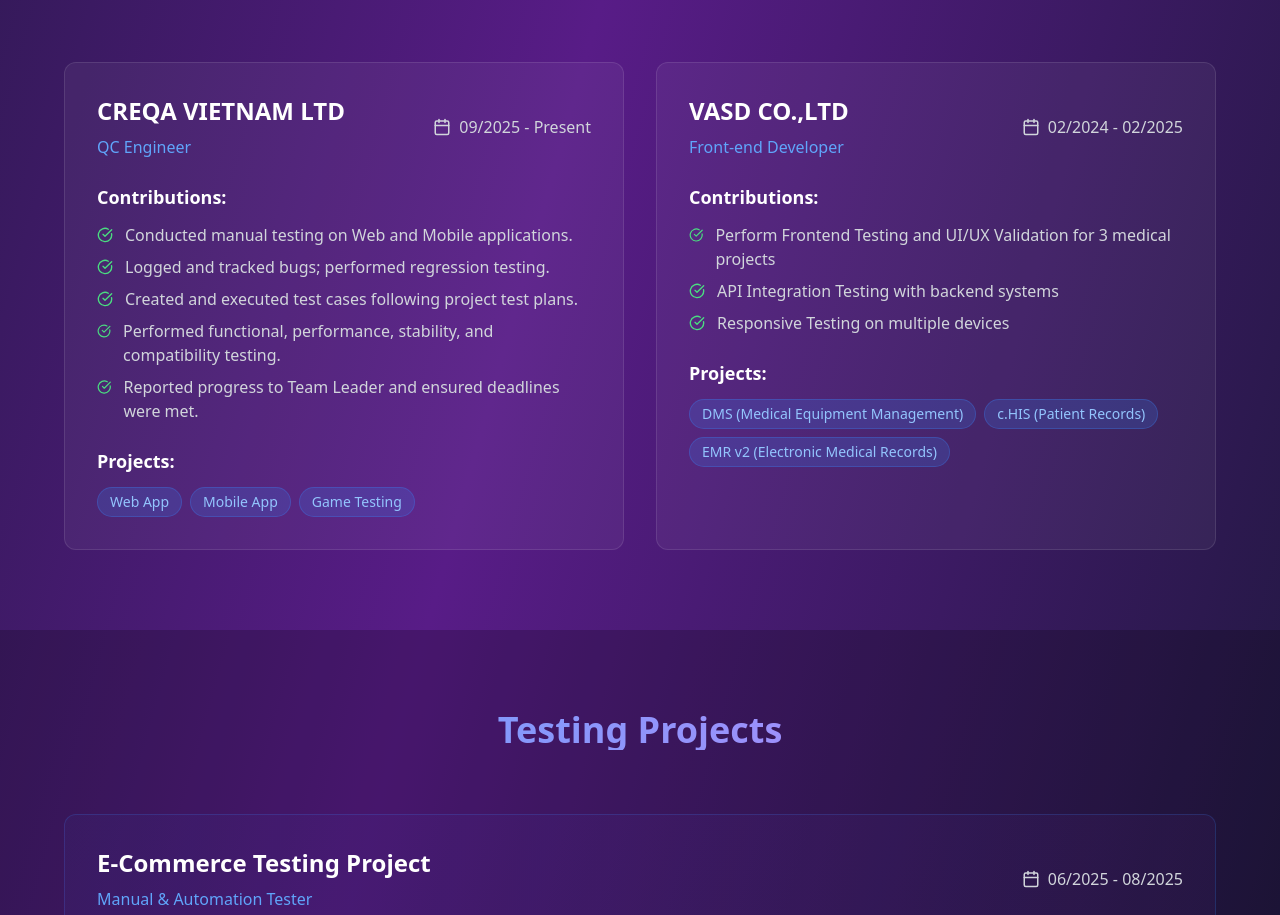
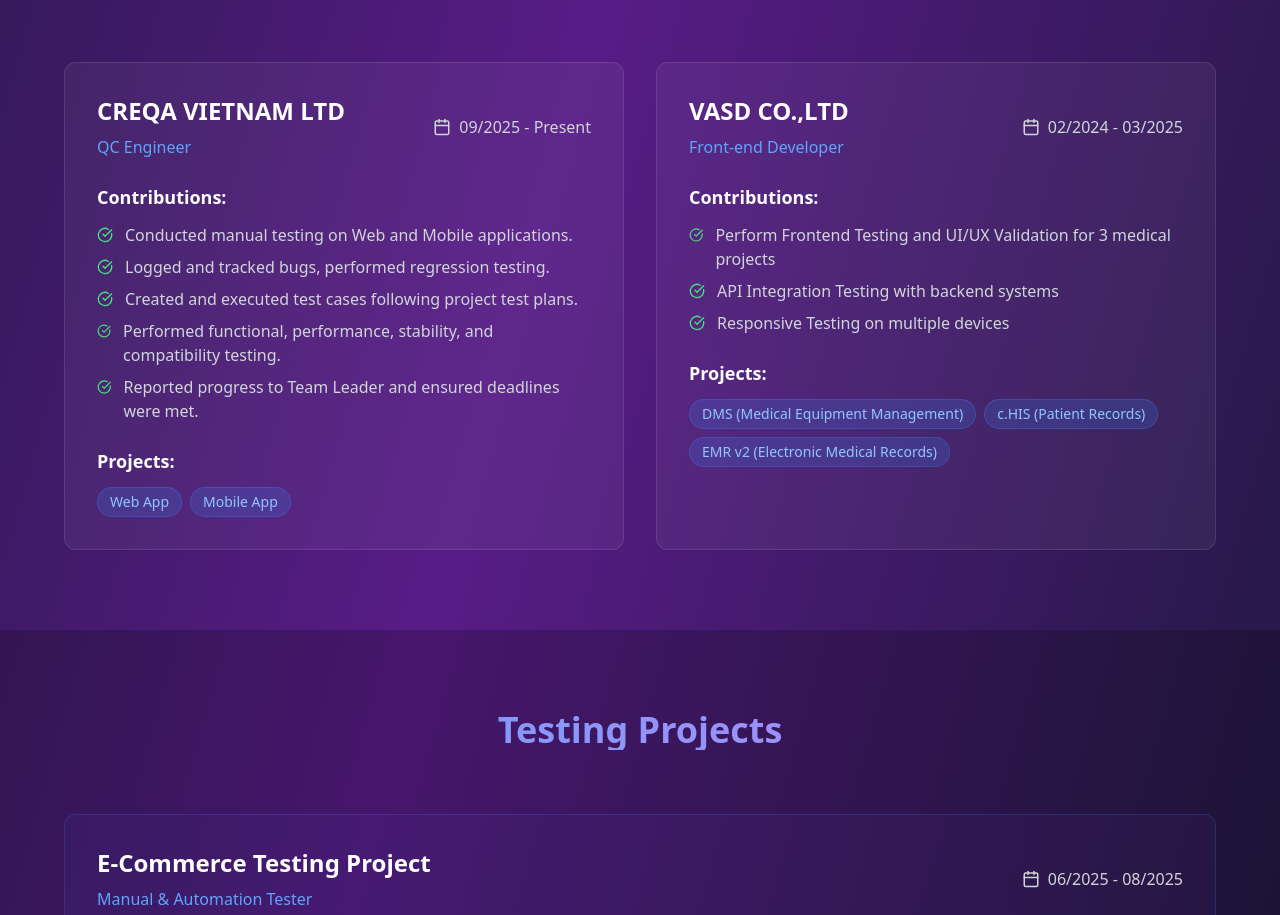
Before and after one commit to VTH0907012/my-postfolio-tester, a React (Vite) app: page / in a window 1280 px wide. Shown: the part 2438-3353 px from the top of the page. Built offline with nearby package versions, Linux system fonts and the light colour scheme.

Commit message:
Update info postfolio

```diff
--- a/src/pages/Portfolio.jsx
+++ b/src/pages/Portfolio.jsx
@@ -112,16 +112,16 @@ const Portfolio = () => {
       role: "QC Engineer",
       contributions: [
         "Conducted manual testing on Web and Mobile applications.",
-        "Logged and tracked bugs; performed regression testing.",
+        "Logged and tracked bugs, performed regression testing.",
         "Created and executed test cases following project test plans.",
         "Performed functional, performance, stability, and compatibility testing.",
         "Reported progress to Team Leader and ensured deadlines were met.",
       ],
-      projects: ["Web App", "Mobile App", "Game Testing"],
+      projects: ["Web App", "Mobile App"],
     },
     {
       company: "VASD CO.,LTD",
-      period: "02/2024 - 02/2025",
+      period: "02/2024 - 03/2025",
       role: "Front-end Developer",
       projects: [
         "DMS (Medical Equipment Management)",
```
